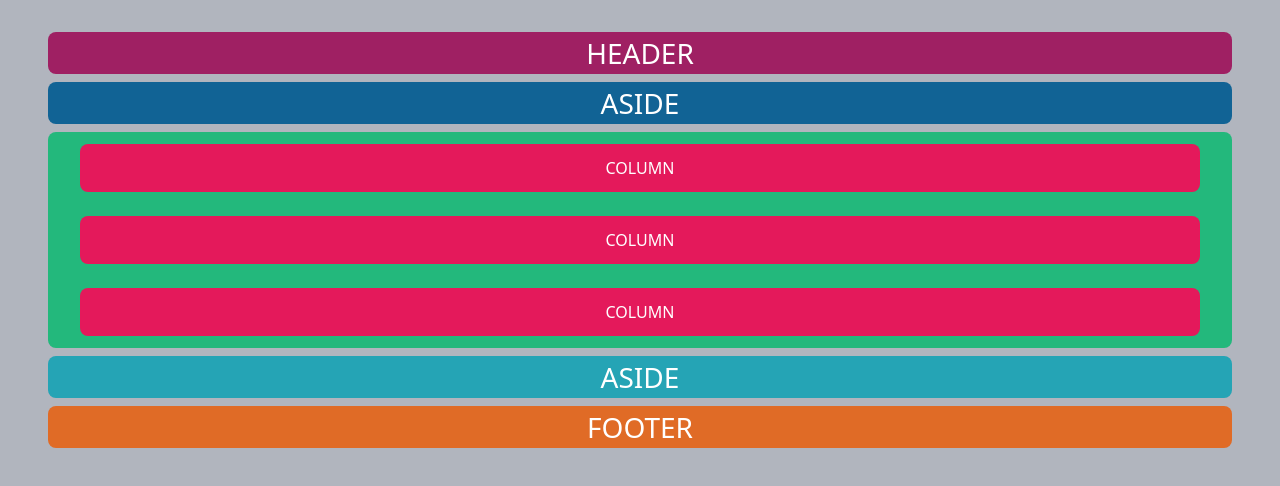
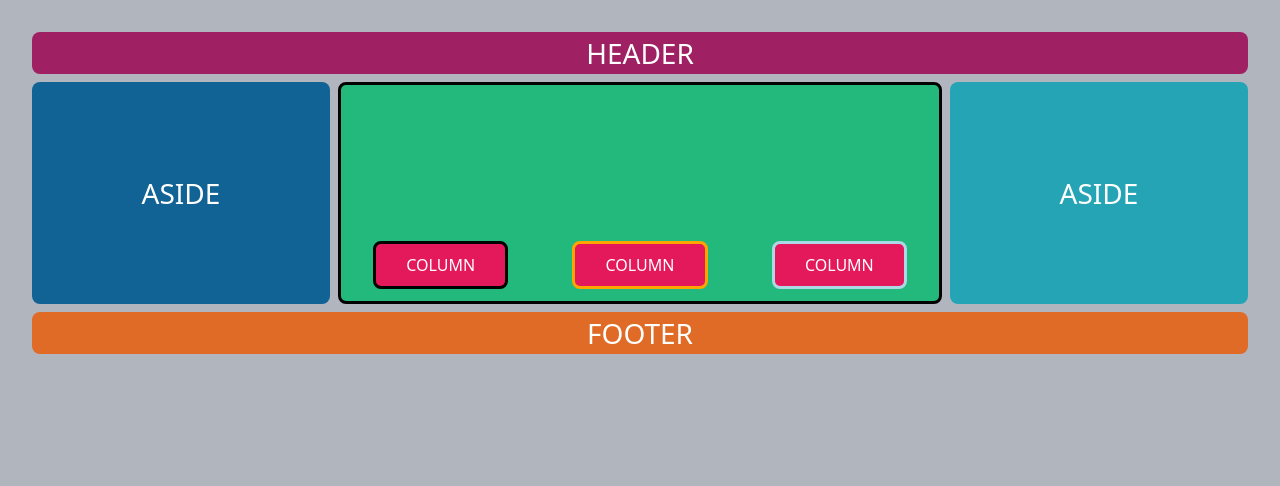
Before and after one commit to jpatton1979/grid-wireframe-practice, a plain HTML site: page index.html in a window 1280 px wide. Drawn offline with Linux system fonts and the light colour scheme.

Commit message:
In Progress

```diff
--- a/css/style.css
+++ b/css/style.css
@@ -1,6 +1,22 @@
+*
+{
+    margin: 0;
+    padding: 0;
+    box-sizing: border-box;
+}
+
 body
 {
+    min-height: 100vh;
     background-color: #b1b5be;
+    min-width: fit-content;
+}
+
+.main-container
+{
+    display: grid;
+    gap: .5rem;
+    margin: 2rem;
 }
 
 header
@@ -8,22 +24,19 @@ header
     background-color: #9f2063;
     color: white;
     text-align: center;
-    margin: 2rem 3rem .5rem 3rem;
 }
 
 .grid-container
 {
     background-color: #23b87c;
-    display: grid;
-    grid-template: repeat(3, 1fr) / 1fr;
-    margin: .5rem 3rem .5rem 3rem;
+    color: white;
 }
 
 .grid-article
 {
     background-color: #e4195b;
     color: white;
-    margin: .75rem 2rem .75rem 2rem;
+    margin: .75rem 2rem;
     align-content: center;
     text-align: center;
     height: 3rem;
@@ -34,7 +47,6 @@ header
 {
     background-color: #116395;
     color: white;
-    margin: 0rem 3rem .5rem 3rem;
     text-align: center;
 }
 
@@ -42,7 +54,6 @@ header
 {
     background-color: #25a4b5;
     color: white;
-    margin: 0rem 3rem .5rem 3rem;
     text-align: center;
 }
 
@@ -50,7 +61,6 @@ footer
 {
     background-color: #e06b26;
     color: white;
-    margin: 0rem 3rem 0rem 3rem;
     text-align: center;
 }
 
@@ -62,3 +72,81 @@ header, aside, footer
 {
     font-size: 1.75rem
 }
+
+@media screen and (min-width: 900px)
+{
+    .main-container
+    {
+        grid-template-columns: repeat(4, 1fr);
+        grid-template-rows: auto;
+        grid-template-areas:
+            "header header header header"
+            "aside-top grid-container grid-container aside-bottom"
+            "footer footer footer footer";
+    }
+
+    header
+    {
+        grid-area: header;
+    }
+
+    .aside-top
+    {
+        grid-area: aside-top;
+        align-content: center;
+    }
+
+    .grid-container
+    {
+        border: 3px solid black;
+        grid-area: grid-container;
+        display: grid;
+        grid-template: repeat(3, 1fr) / repeat(3, 1fr);;
+        grid-template-areas:
+        ". . ."
+        ". . ."
+        "grid-article-1 grid-article-2 grid-article-3";
+        /* justify-content: space-between; */
+        /* justify-content: center; */
+        /* justify-items: center; */
+        /* align-content: center; */
+        /* align-items: center; */
+        /* justify-items: center; */
+    }
+
+    .grid-article
+    {
+        /* justify-content: space-between; */
+        /* grid-row: 3; */
+        justify-content: center;
+    }
+
+    .grid-article-1
+    {
+        grid-area: grid-article-1;
+        border: 3px solid black;
+    }
+
+    .grid-article-2
+    {
+        grid-area: grid-article-2;
+        border: 3px solid orange;
+    }
+
+    .grid-article-3
+    {
+        grid-area: grid-article-3;
+        border: 3px solid lightblue;
+    }
+
+    .aside-bottom
+    {
+        grid-area: aside-bottom;
+        align-content: center;
+    }
+
+    .footer
+    {
+        grid-area: footer;
+    }
+}
--- a/index.html
+++ b/index.html
@@ -8,6 +8,7 @@
     <title>Grid Wireframe Practice</title>
 </head>
 <body>
+    <div class="main-container">
         <header class="header">HEADER</header>
         <aside class="aside aside-top">ASIDE</aside>
         <div class="grid-container">
@@ -17,5 +18,6 @@
         </div>
         <aside class="aside aside-bottom">ASIDE</aside>
         <footer class="footer">FOOTER</footer>
+    </div>
 </body>
 </html>
```
Lines whose indentation alone changed are shown as unchanged.
